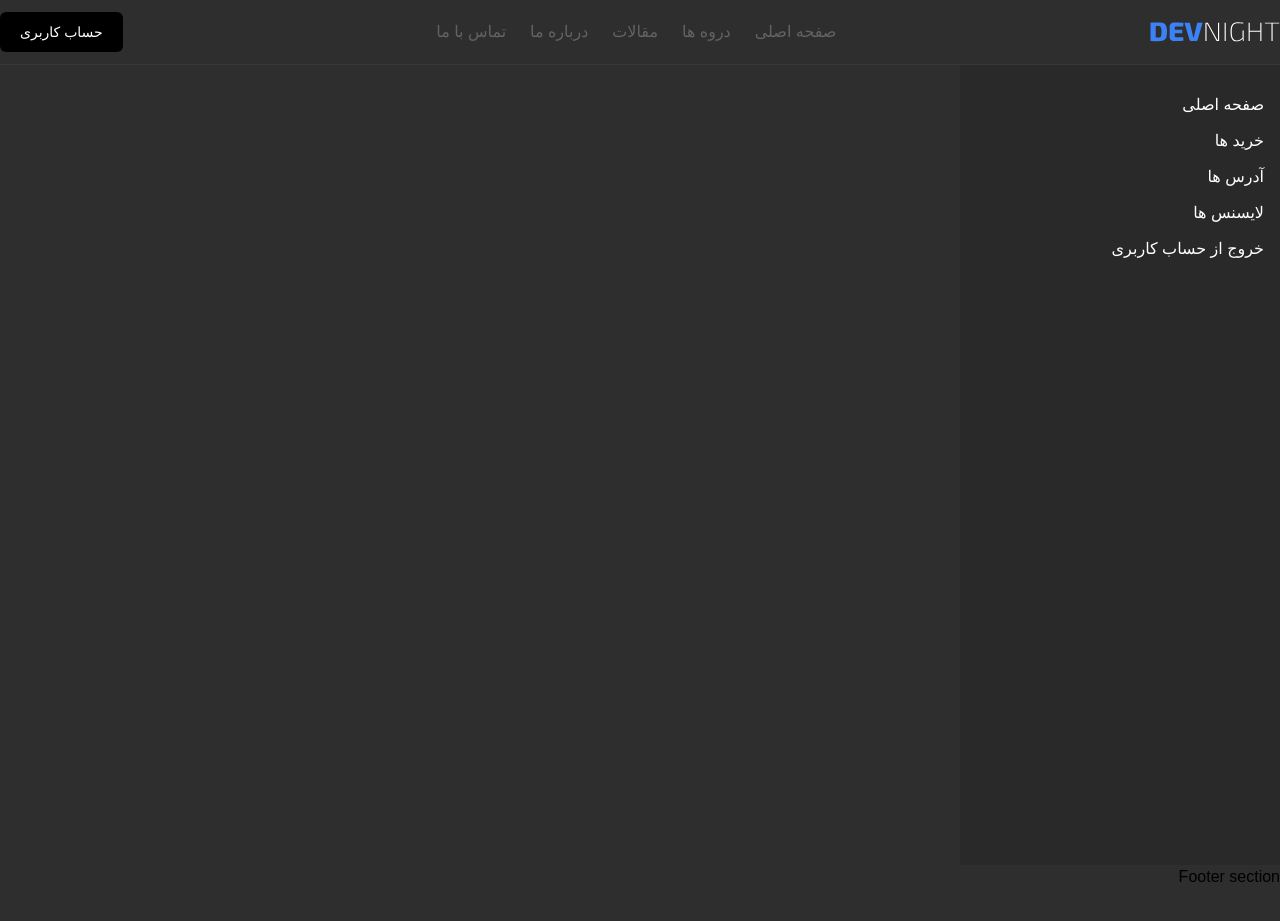
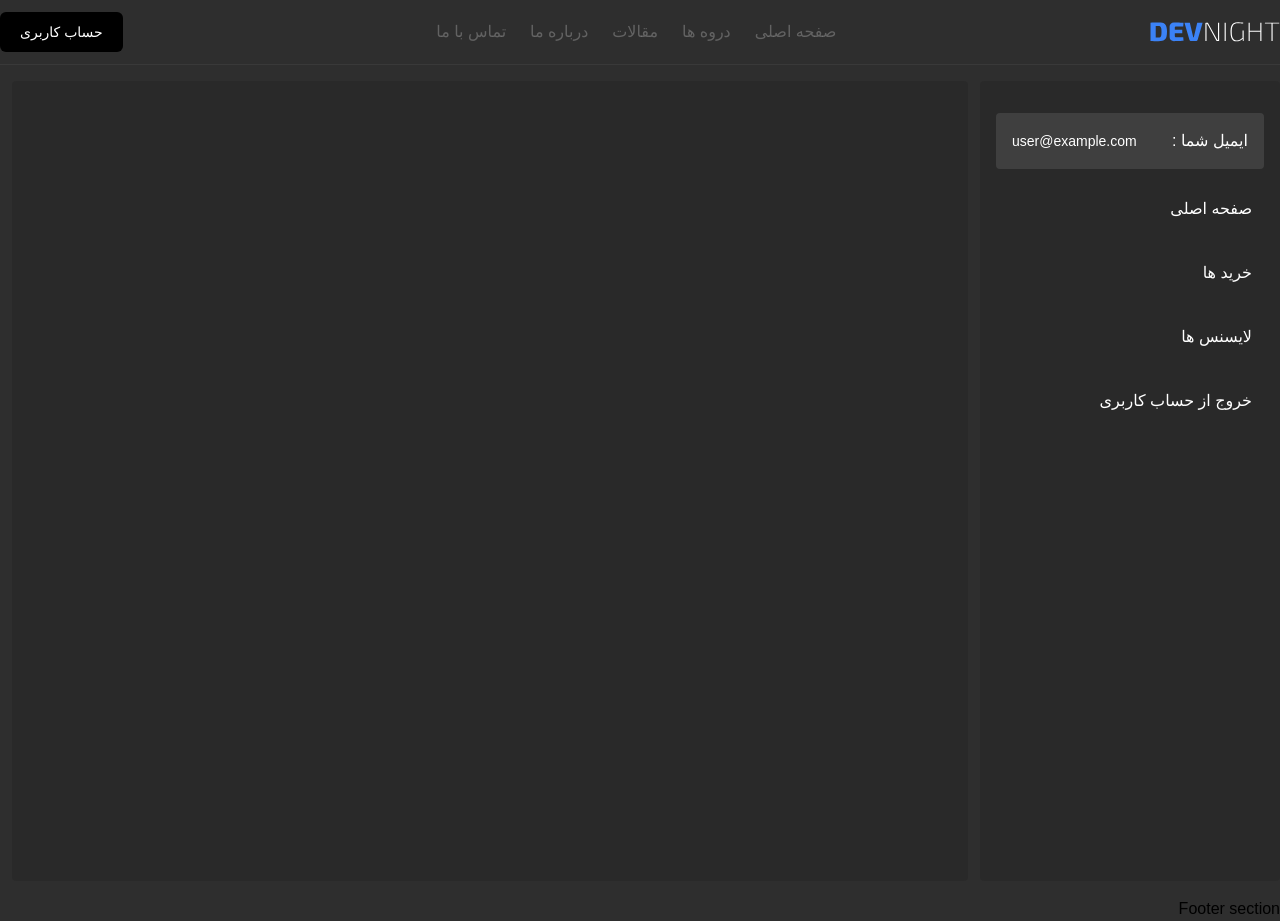
Before and after one commit to devnight8/front-devnight, a Next.js app: page /dashboard in a window 1280 px wide. Before the commit the page ends 889 px from the top, so only its background shows below. Built offline with nearby package versions, Linux system fonts and the light colour scheme; no server answers; sample sign-in values are in the browser's storage; a web font is replaced by a local one.

Commit message:
dashboard layout is added

```diff
--- /dev/null
+++ b/src/app/dashboard/layout.jsx
@@ -0,0 +1,15 @@
+import DashboardSidbarLayout from '@/components/layout/DashboardSidbarLayout'
+import { getServerSession } from 'next-auth'
+import { authOptions } from '../api/auth/[...nextauth]/route'
+import { redirect } from 'next/navigation';
+
+async function LayoutDashBoard({children}) {
+    const session = await getServerSession(authOptions);
+
+    if(!session) redirect("login");
+  return (
+    <DashboardSidbarLayout session ={session}>{children}</DashboardSidbarLayout>
+  )
+}
+
+export default LayoutDashBoard
--- /dev/null
+++ b/src/app/dashboard/license/page.js
@@ -0,0 +1,7 @@
+import React from "react";
+
+function License() {
+  return <div>License</div>;
+}
+
+export default License;
--- a/src/app/dashboard/page.jsx
+++ b/src/app/dashboard/page.jsx
@@ -1,31 +1,11 @@
 "use client";
 import Link from "next/link";
 import React from "react";
-import { signOut } from "next-auth/react"
+
 function DashBoard() {
   return (
-    <div className="container">
-      <div className="fixed top-18 right-0 h-screen bg-black/10 w-1/4 flex text-white justify-right px-4 py-4">
-        <ul>
-          <li className="my-3">
-            <Link href="#">صفحه اصلی </Link>
-          </li>
-
-          <li className="my-3">
-            <Link href="#">خرید ها</Link>
-          </li>
-          <li className="my-3">
-            <Link href="#">آدرس ها </Link>
-          </li>
-          <li className="my-3">
-            <Link href="#">لایسنس ها</Link>
-          </li>
-          <li className="my-3">
-          <button onClick={() => signOut()}>خروج از حساب کاربری</button>
-          </li>
-        </ul>
-      </div>
-      <div></div>
+    <div className="container flex ">
+      <div className="flex-1 rounded"></div>
     </div>
   );
 }
--- /dev/null
+++ b/src/components/layout/DashboardSidbarLayout.js
@@ -0,0 +1,34 @@
+"use client";
+import {signOut} from "next-auth/react";
+import Link from "next/link";
+
+function DashboardSidbarLayout({children, session}) {
+  const emailUser = session?.user.email;
+  return (
+    <div className="text-white flex my-4">
+      <div className="sticky w-[300px] bg-black/10 rounded  h-screen flex text-white justify-right px-4 py-4">
+        <ul className="w-full">
+          <div className="my-4 bg-white/10 p-4 rounded flex justify-between items-center">
+            <span> ایمیل شما : </span>
+            <span className=" text-[14px]">{emailUser}</span>
+          </div>
+          <li className="my-4 hover:bg-white/10 p-3 cursor-pointer rounded">
+            <Link href="#">صفحه اصلی </Link>
+          </li>
+          <li className="my-4 hover:bg-white/10 p-3 cursor-pointer rounded">
+            <Link href="#">خرید ها</Link>
+          </li>
+          <li className="my-4 hover:bg-white/10 p-3 cursor-pointer rounded">
+            <Link href="/dashboard/license">لایسنس ها</Link>
+          </li>
+          <li className="my-4 hover:bg-white/10 p-3 cursor-pointer rounded">
+            <button onClick={() => signOut()}>خروج از حساب کاربری</button>
+          </li>
+        </ul>
+      </div>
+      <div className="bg-black/10 flex-1 p-4 mx-3 rounded">{children}</div>
+    </div>
+  );
+}
+
+export default DashboardSidbarLayout;
```
